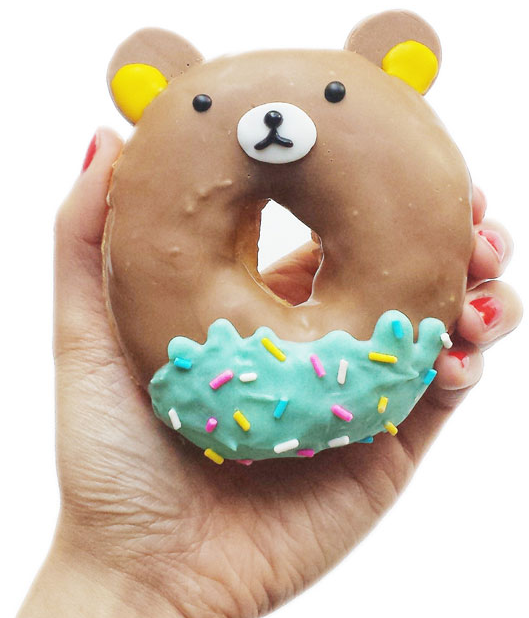
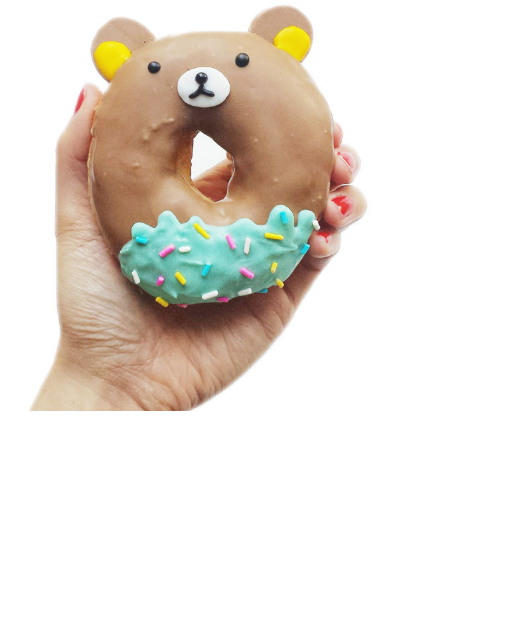
Before and after one commit to ho-tonym/donutproductpage, a plain HTML site: page index.html in a window 390 px wide. Shown: the part 196-814 px from the top of the page, 529 px wide, since content can reach past the window. Drawn offline with nearby package versions, Linux system fonts and the light colour scheme.

Commit message:
media query for showcase image size, so it doesnt get cropped when the screen size is small

```diff
--- a/css/style.css
+++ b/css/style.css
@@ -96,13 +96,11 @@ p{
 /* Section 1 */
 #s1{
   background-position: center;
-  /* background-size:cover; */
   background-repeat:no-repeat;
   background-image: url("../img/s1.jpg");
   height: 624px;
   width: 529px;
-  max-height: 624px;
-  max-width: 529px;
+  max-width: 90%;
   margin: 0 auto;
 }
 #s1 img{
@@ -192,11 +190,19 @@ button[type="submit"]:active{
 footer{
  padding:30px;
 }
-/* Desktop First */
-/* Extra small devices (portrait phones, less than 576px) */
-/* Small devices (landscape phones, 576px and down) */
-@media (max-width: 576px) {}
-/* Medium devices (tablets, 768px and down) */
+
+
+@media screen and (max-width: 529px)
+{
+  #s1{
+    background-size: 100%;
+  }
+}
+
+@media (max-width: 576px) {
+
+}
+
 @media (max-width: 768px) {
   .s4 img{
     display:block; /*remove inline-block spaces*/
--- a/index.html
+++ b/index.html
@@ -136,7 +136,8 @@
 
 	<script src="https://code.jquery.com/jquery-3.3.1.js" integrity="sha256-2Kok7MbOyxpgUVvAk/HJ2jigOSYS2auK4Pfzbm7uH60=" crossorigin="anonymous"></script>
 	<script src="https://maxcdn.bootstrapcdn.com/bootstrap/4.0.0/js/bootstrap.min.js"></script>
-	<!-- <script type="text/javascript" src="js/scroll_reveal.js"></script> -->
+	<!-- FIXME:  -->
+	<script type="text/javascript" src="js/scroll_reveal.js"></script>
 	<script type="text/javascript" src="js/resize.js"></script>
 	<script type="text/javascript" src="js/parallax.js"></script>
 	</body>
```
